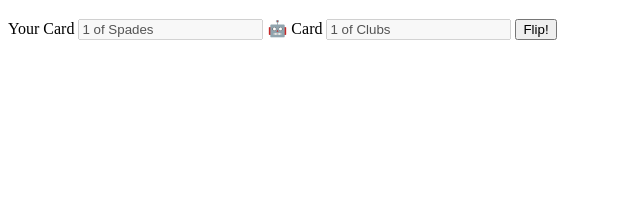
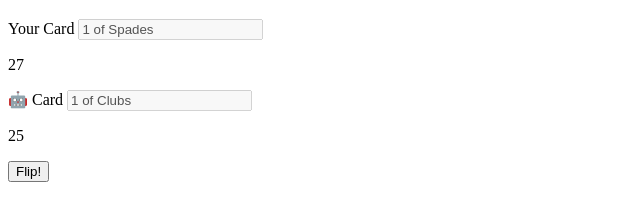
Before and after one commit to lshevick/js-war-game, a plain HTML site: page index.html in a window 1280 px wide. Both pictures are taken after a click on the button "Flip!". Shown: the part 61-282 px from the top of the page, without its empty margins (0-640 px from the left). Drawn offline with Linux system fonts and the light colour scheme.

Commit message:
adds hand amount to html

```diff
--- a/index.html
+++ b/index.html
@@ -16,9 +16,15 @@
 
     <label for="score" class="player-card">Your Card</label>
     <input type="text" id="player-score" name="score" value='' disabled/>
+    <div>
+        <p class="player-card-amount"></p>
+    </div>
 
     <label for="score" class="🤖-card">🤖 Card</label>
     <input type="text" id="robot-score" name="score"value='' disabled/>
+    <div>
+        <p class="robot-card-amount"></p>
+    </div>
 
     <button class="play-game">Flip!</button>
     <p class="refresh hidden">Refresh page to play again!</p>
--- a/main.js
+++ b/main.js
@@ -9,6 +9,8 @@
     const $playerCard = document.querySelector('#player-score');
     const $robotCard = document.querySelector('#robot-score');
     const $refreshMessage = document.querySelector('.refresh');
+    const $playerAmount = document.querySelector('.player-card-amount');
+    const $robotAmount = document.querySelector('.robot-card-amount');
 
     const cardNames = ['1', '2', '3', '4', '5', '6', '7', '8', '9', '10', 'J', 'Q', 'K'];
     const cardSuits = ['Hearts', 'Diamonds', 'Spades', 'Clubs'];
@@ -167,13 +169,6 @@
         constestArr.length = 0;
     }
 
-    $playButton.onclick = function () {
-        compare(playerOne.hand[0], robot.hand[0]);
-        $playerCard.value = `${playerOne.hand[0].name} of ${playerOne.hand[0].suit}`;
-        $robotCard.value = `${robot.hand[0].name} of ${robot.hand[0].suit}`;
-        console.log(playerOne.hand.length);
-        console.log(robot.hand.length);
-    }
 
     function checkIfOut() {
         //checks if either player is out of cards
@@ -190,4 +185,13 @@
         }
     }
 
+    $playButton.onclick = function () {
+        compare(playerOne.hand[0], robot.hand[0]);
+        $playerCard.value = `${playerOne.hand[0].name} of ${playerOne.hand[0].suit}`;
+        $robotCard.value = `${robot.hand[0].name} of ${robot.hand[0].suit}`;
+        $playerAmount.innerHTML = `${playerOne.hand.length}`;
+        $robotAmount.innerHTML = `${robot.hand.length}`;
+        console.log(playerOne.hand.length);
+        console.log(robot.hand.length);
+    }
 })();
```
